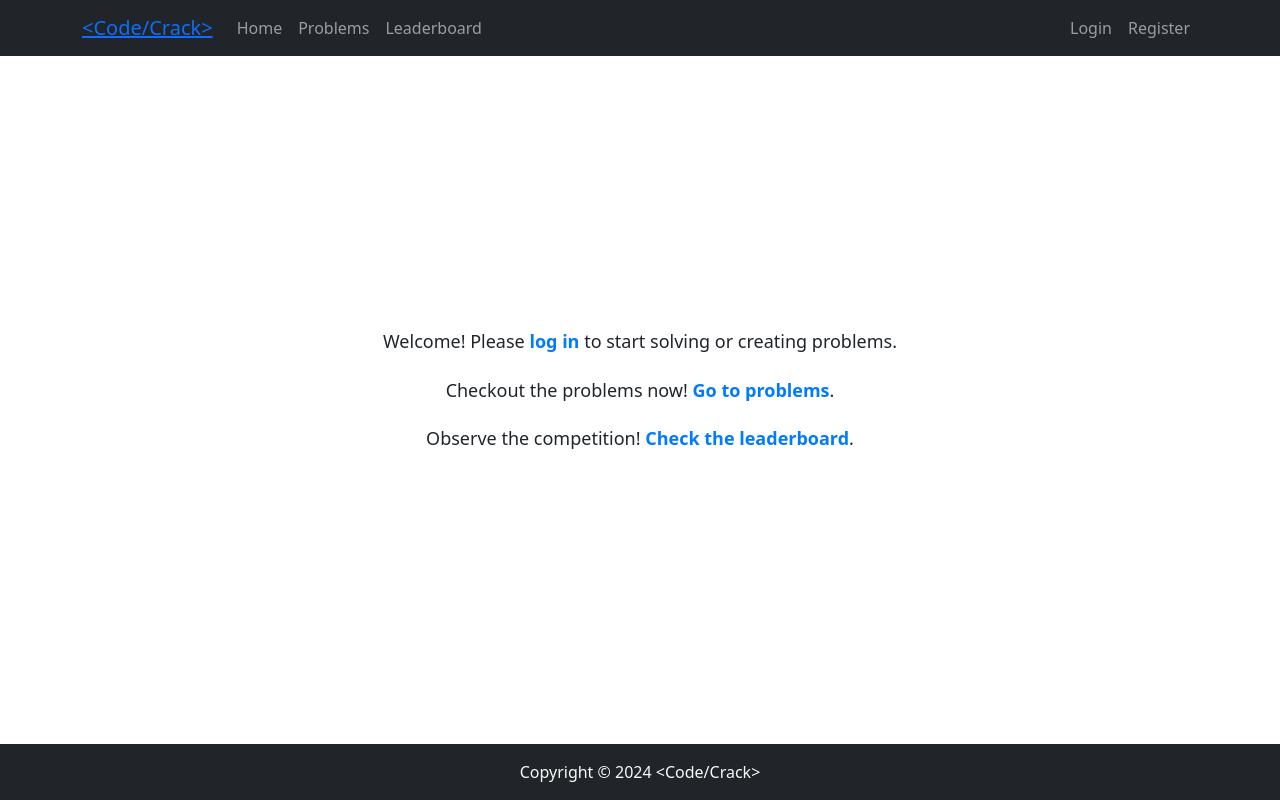
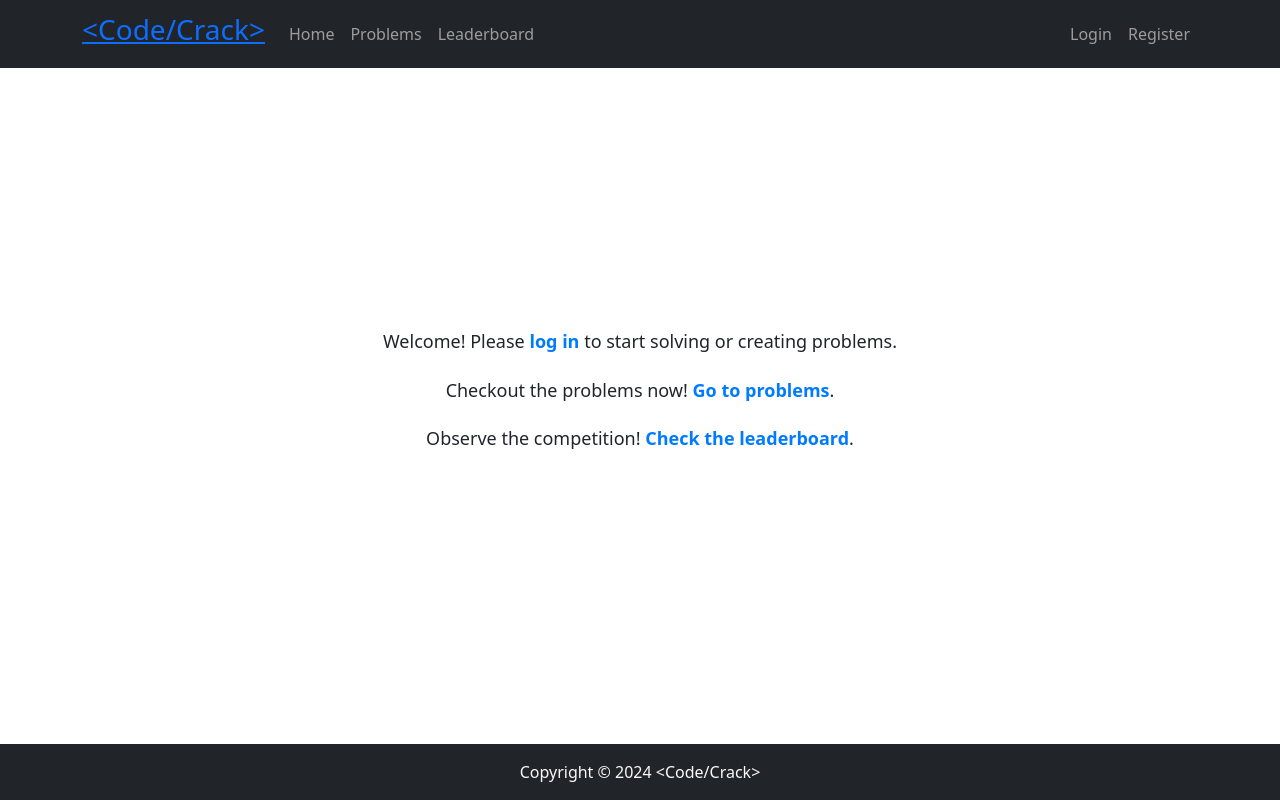
Before and after one commit to err-abhishek/CodeCrack, a React (Vite) app in the folder frontend/: page / in a window 1280 px wide. Built offline with nearby package versions, Linux system fonts and the light colour scheme; no server answers.

Commit message:
Navbar changes

```diff
--- a/frontend/src/components/Navbar.jsx
+++ b/frontend/src/components/Navbar.jsx
@@ -9,7 +9,7 @@ const UserNavbar = () => {
     <Navbar bg="dark" variant="dark" expand="lg" className="mb-4" fixed="top">
       <Container>
         <Navbar.Brand as={Link} to="/">
-          <Link href='/' className="">&lt;Code/Crack&gt;</Link>
+          <Link href='/' className=""><h3>&lt;Code/Crack&gt;</h3></Link>
         </Navbar.Brand>
         <Navbar.Toggle aria-controls="basic-navbar-nav" />
         <Navbar.Collapse id="basic-navbar-nav">
```
